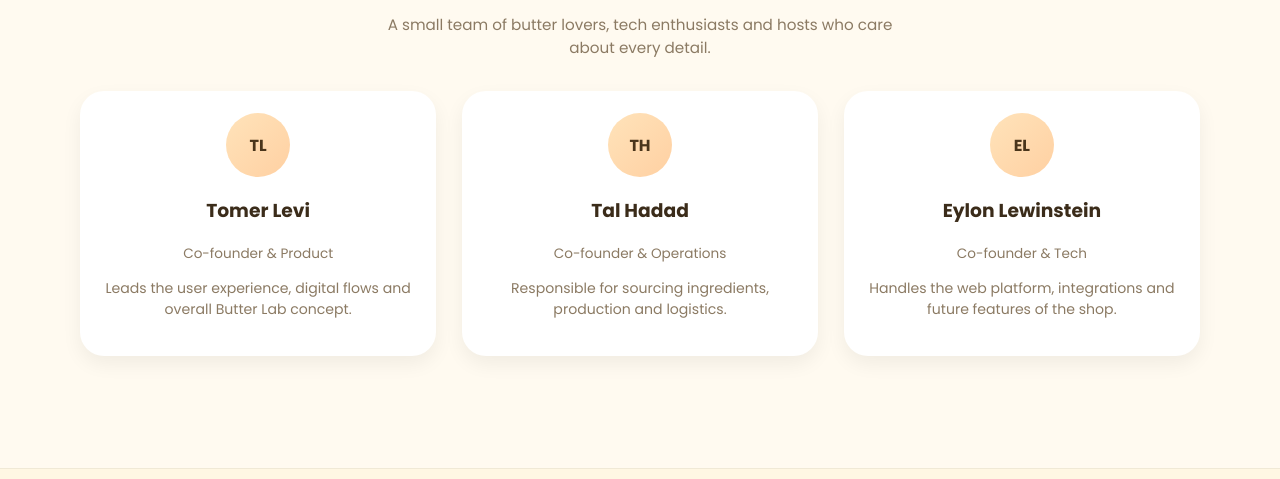
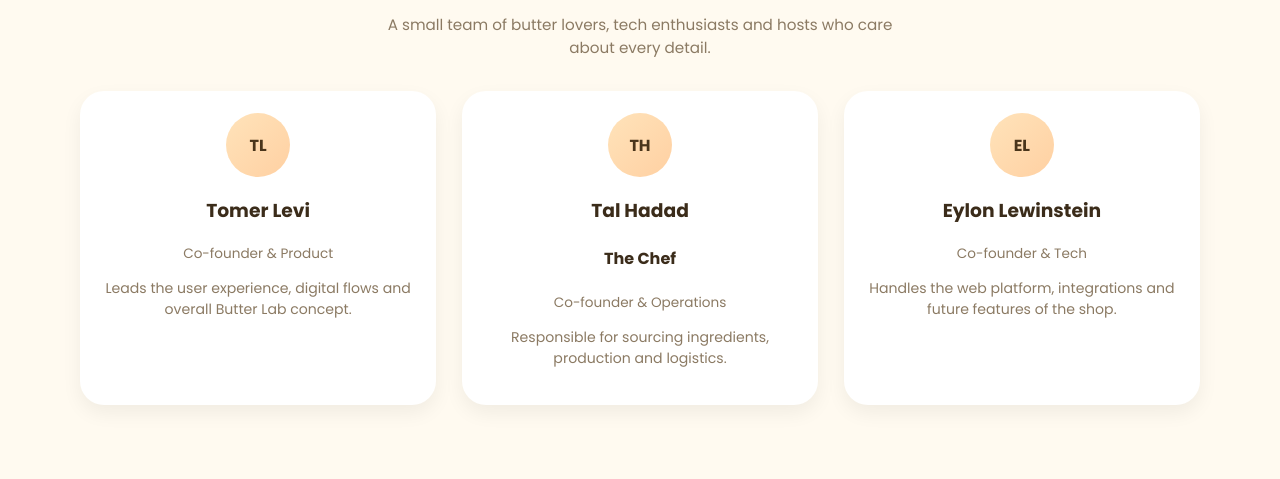
Before and after one commit to talhadad7/WebProjectG7, a plain HTML site: page about.html in a window 1280 px wide. Shown: the part 755-1234 px from the top of the page. Drawn offline with Linux system fonts and the light colour scheme.

Commit message:
adding the chef

```diff
--- a/about.html
+++ b/about.html
@@ -93,6 +93,7 @@
               <span>TH</span>
             </div>
             <h3>Tal Hadad</h3>
+            <h4>The Chef</h4>
             <p class="crew-role">Co-founder &amp; Operations</p>
             <p class="crew-text">
               Responsible for sourcing ingredients, production and logistics.
```
